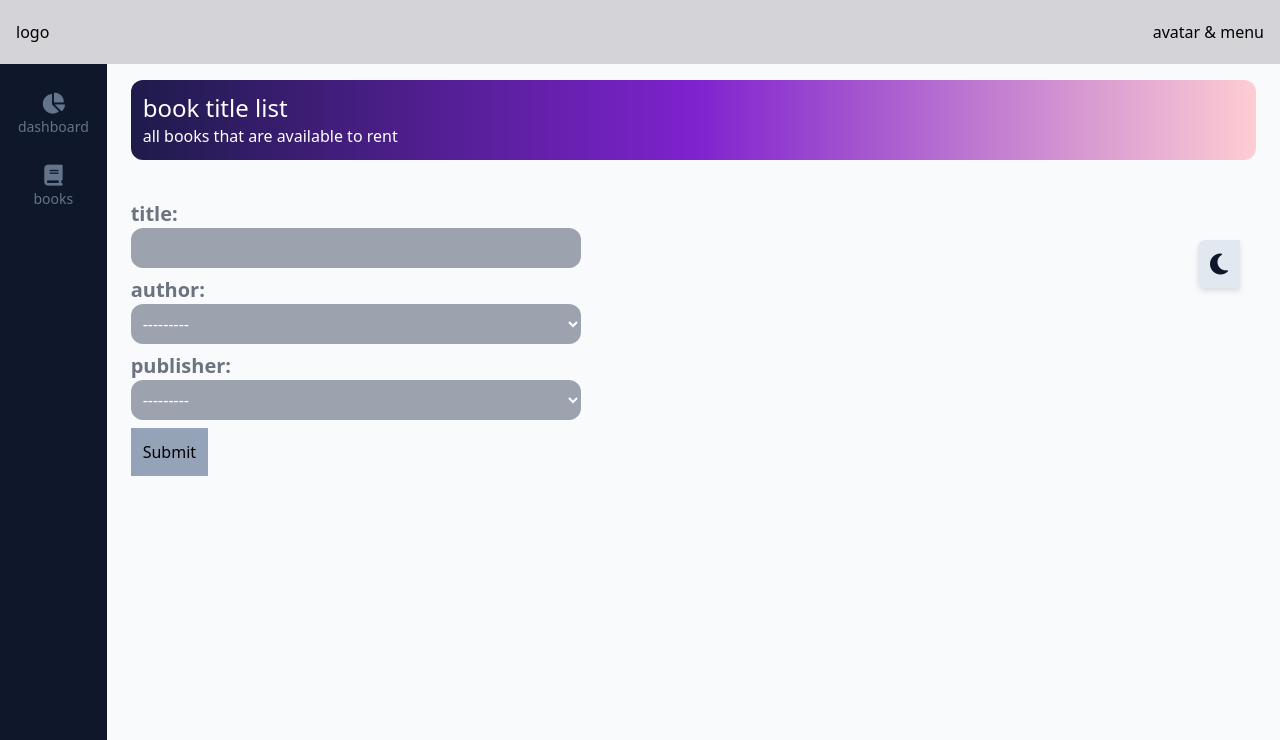
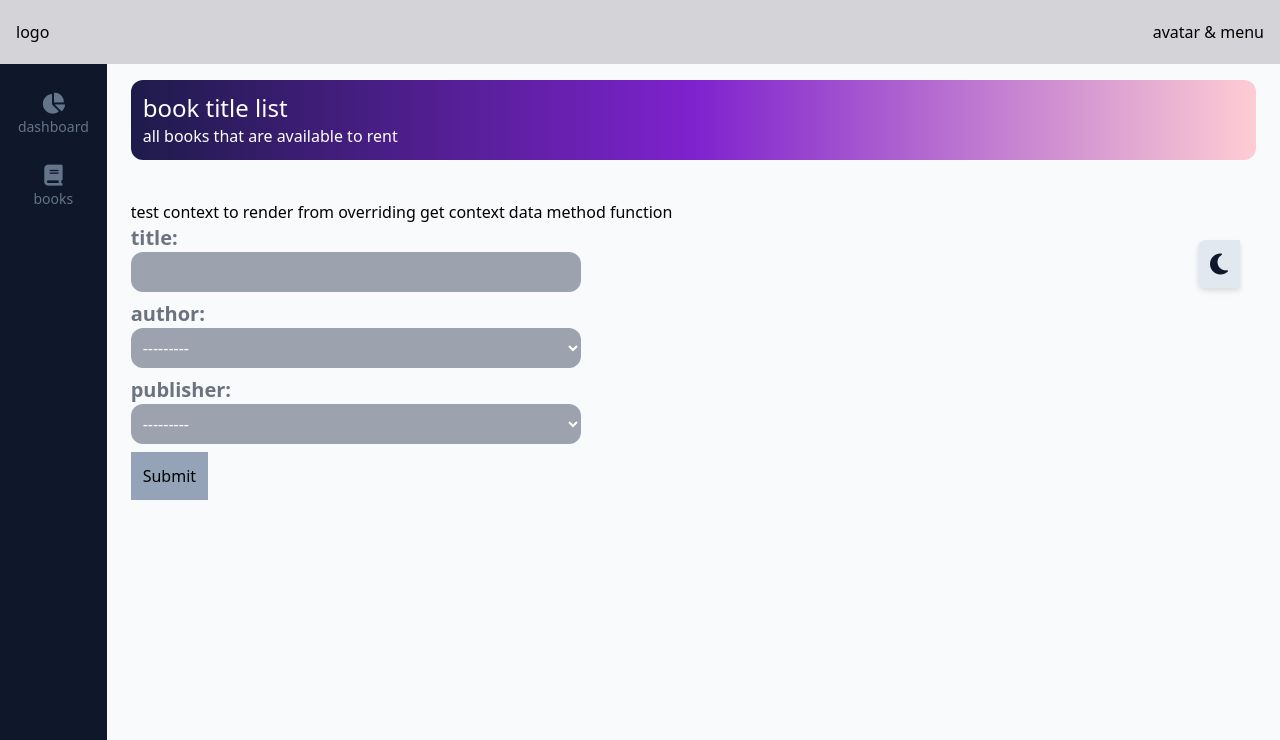
Before and after one commit to AisDisappeared/BOOKRENT, a Django app: page /books/ in a window 1280 px wide. Shown: the top 740 px of the page. Run offline with Django 5.2, Linux system fonts and the light colour scheme; data that the repository does not hold is empty; some libraries are stand-ins or nearby versions.

Commit message:
overriding get context data method function

```diff
--- a/books/views.py
+++ b/books/views.py
@@ -19,6 +19,11 @@ class BookTitleListView(generic.FormView,generic.ListView):
     def get_queryset(self):
         return BookTitle.objects.all()
 
+    def get_context_data(self, **kwargs):
+        context =  super().get_context_data(**kwargs)
+        context['test'] = 'test context to render from overriding get context data method function'
+        return context
+
     # form valid method
     def form_valid(self, form: BookTitleForm) -> HttpResponse:
         self.i_instance = form.save()
--- a/templates/books/books-list.html
+++ b/templates/books/books-list.html
@@ -16,7 +16,7 @@
 </ul> -->
 
 {% include "components/header.html" with title="book title list" description='all books that are available to rent' %}
-
+{{test}}
 
 <form action="{% url 'books:books' %}" method="post">
     {% csrf_token %}
```
